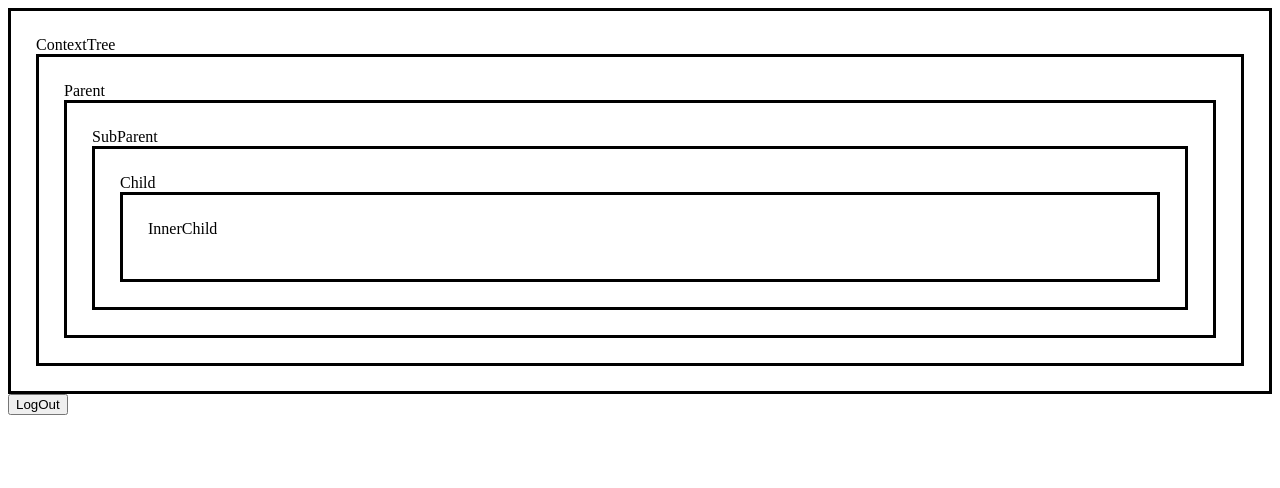
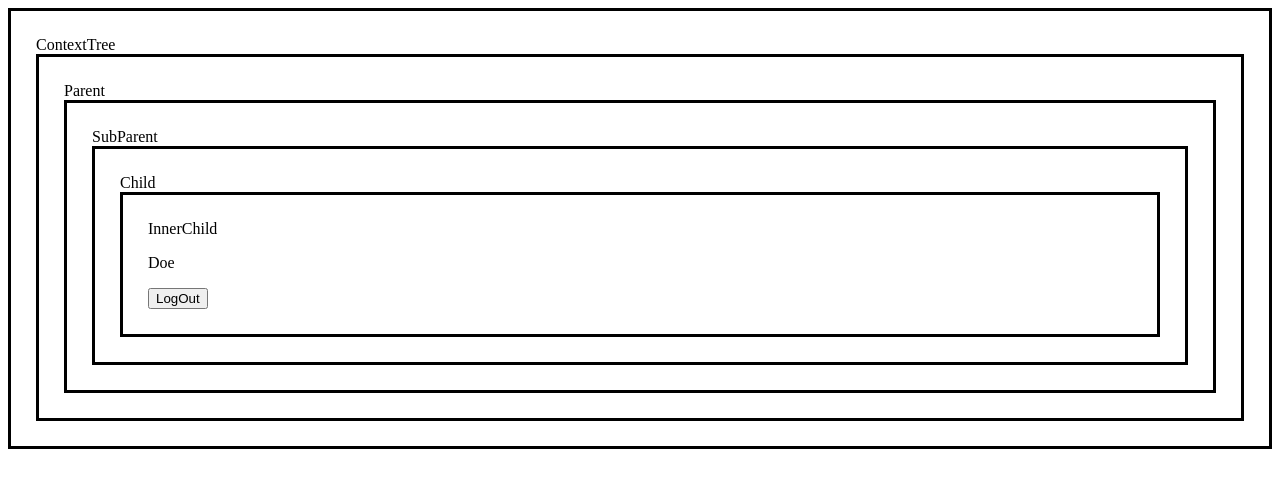
Before and after one commit to AnastasiiaKononova/react-welcome, a React (Create React App) app: page / in a window 1280 px wide. Shown: the top 488 px of the page. Built offline with nearby package versions, Linux system fonts and the light colour scheme.

Commit message:
context changing

```diff
--- a/src/App.js
+++ b/src/App.js
@@ -24,9 +24,8 @@ class App extends React.Component { // Parent component (батьківська
   render() {
     // console.log(ContextObj.Provider, ContextObj.Consumer)
     return (
-      <ContextObj.Provider value={this.state.user}>
+      <ContextObj.Provider value={[this.state, this.logOut]}>
       <ContextTree />
-      <button onClick={this.logOut}>LogOut</button>
       </ContextObj.Provider>
     )
 
--- a/src/components/ContextTree/Parent/SubParent/Child/innerChild/index.js
+++ b/src/components/ContextTree/Parent/SubParent/Child/innerChild/index.js
@@ -5,15 +5,16 @@ const InnerChild = (props) => {
   console.log('InnerChild re-render')
   return (
       <ContextObj.Consumer>
-          {(contextValue) => {
+           {([user, logOut]) => {
               console.log('внутрішня функція-дитина, яка керує рендером компоненти')
               return (
                   <div style={{ border: '3px solid black', padding: '25px' }}>
                       InnerChild
                       <p>
-                       {contextValue.user?.firstName} {contextValue.user?.lastName}
-                      </p>
-                  </div>
+                      {user?.firstName} {user.user?.lastName}
+                        </p>
+                        <button onClick={logOut}>LogOut</button>
+                    </div>
               )
           }}
       </ContextObj.Consumer>
```
